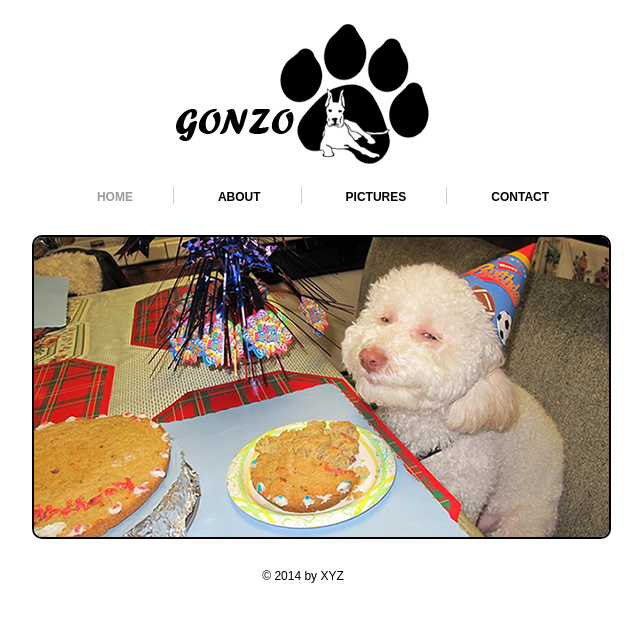
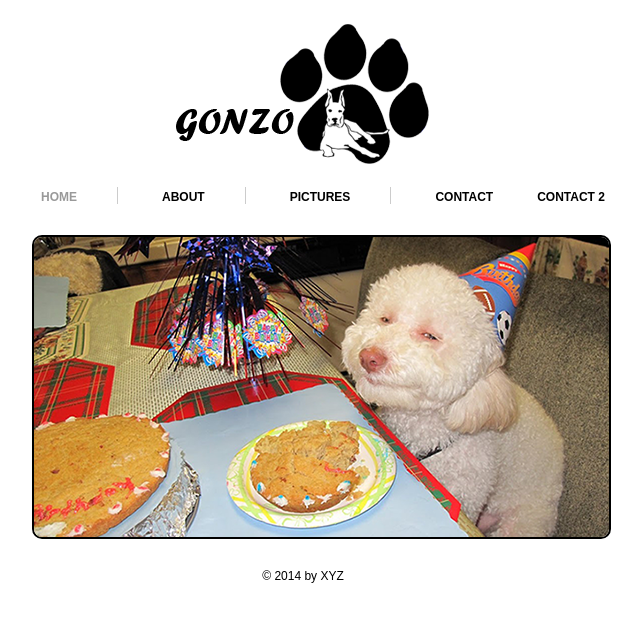
Before and after one commit to adriankd/GitTutorial, a plain HTML site: page index.html in a window 1280 px wide. Shown: the whole page, without its empty margins (337-979 px from the left). Drawn offline with Linux system fonts and the light colour scheme.

Commit message:
Update index.html

```diff
--- a/index.html
+++ b/index.html
@@ -30,6 +30,7 @@
 			<li><a href="about.html">ABOUT</a></li>
 			<li><a href="picture.html">PICTURES</a></li>
 			<li class="bdr"><a class="pdg" href="contact.html">CONTACT</a></li>
+			<li class="bdr"><a class="pdg" href="contact2.html">CONTACT 2</a></li>
 		</ul>
 	</div>
 <!--==============================Navigatin Ends=============================-->
```
